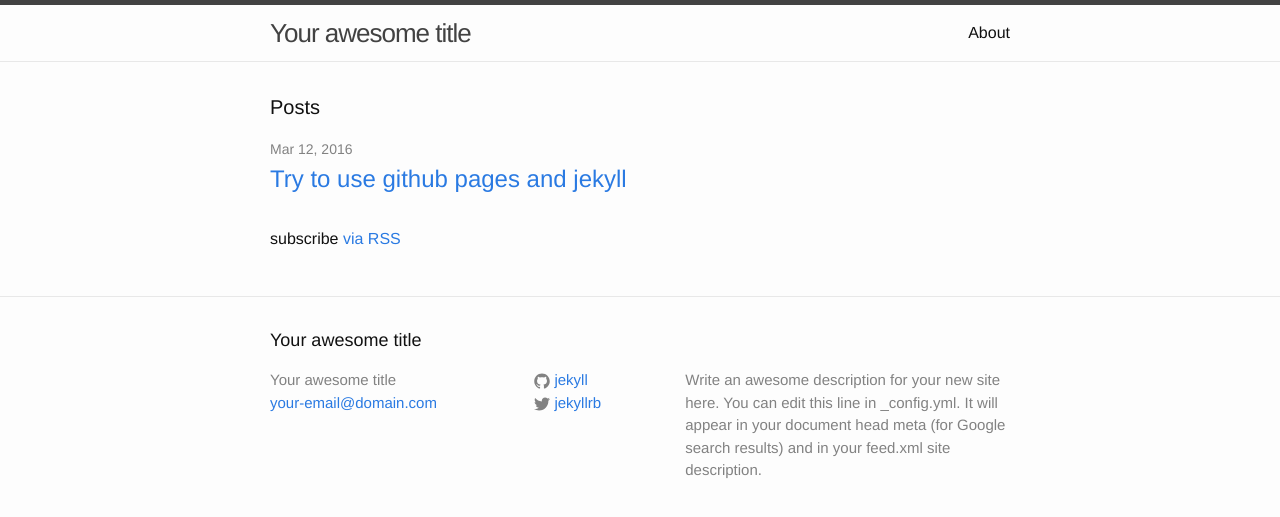
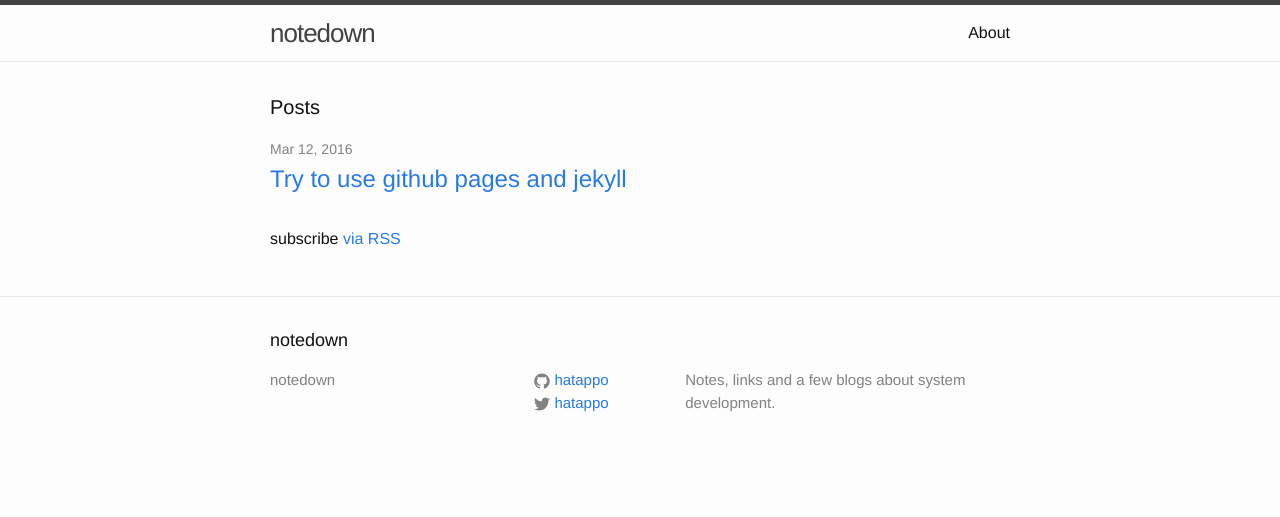
Before and after one commit to hatappo/notedown, a Jekyll site: the page built from index.html, in a window 1280 px wide. Shown: the top 517 px of the page. Built offline with Jekyll 4.4.1, drawn with Linux system fonts in a browser that asks for light colours.

Commit message:
Modify settings.

```diff
--- a/_config.yml
+++ b/_config.yml
@@ -6,16 +6,21 @@
 # 'jekyll serve'. If you change this file, please restart the server process.
 
 # Site settings
-title: Your awesome title
-email: your-email@domain.com
+title: notedown
+#email: hatappo44__at__gmail__dot__com
 description: > # this means to ignore newlines until "baseurl:"
-  Write an awesome description for your new site here. You can edit this
-  line in _config.yml. It will appear in your document head meta (for
-  Google search results) and in your feed.xml site description.
-baseurl: "" # the subpath of your site, e.g. /blog
-url: "http://yourdomain.com" # the base hostname & protocol for your site
-twitter_username: jekyllrb
-github_username:  jekyll
+  Notes, links and a few blogs about system development.
+baseurl: "/notedown" # the subpath of your site, e.g. /blog
+url: "http://hatappo.github.io/notedown/" # the base hostname & protocol for your site
+twitter_username: hatappo
+github_username:  hatappo
 
 # Build settings
 markdown: kramdown
+
+#timezone: Japan/Tokyo
+permalink: none
+
+
+# My settings
+repository_url: https://github.com/hatappo/notedown
```
